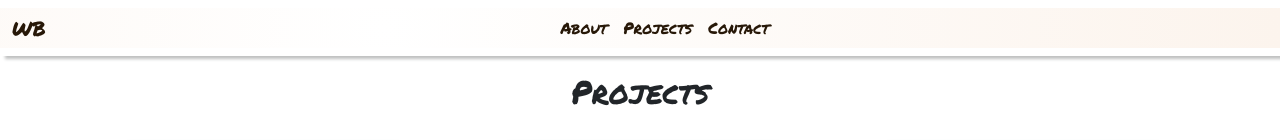
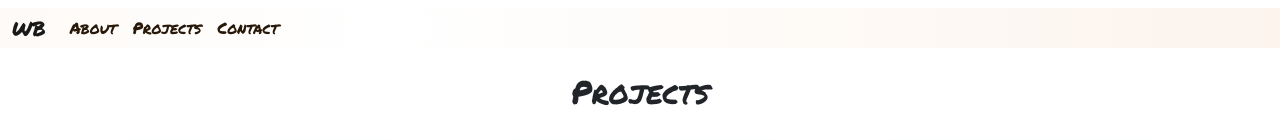
Before and after one commit to WillBridge0789/WillBridge0789.github.io, a React (Create React App) app in the folder portfolio/: page /projects in a window 1280 px wide. Shown: the top 140 px of the page. Built offline with nearby package versions, Linux system fonts and the light colour scheme; a web font is replaced by a local one.

Commit message:
NavBar fixed

```diff
--- a/portfolio/src/Nav.js
+++ b/portfolio/src/Nav.js
@@ -20,22 +20,19 @@ function NavBar() {
         >
           <span className="navbar-toggler-icon"></span>
         </button>
-        <div
-          className="collapse navbar-collapse d-flex justify-content-center"
-          id="navbarNavAltMarkup"
-        >
+        <div className="collapse navbar-collapse" id="navbarNavAltMarkup">
           <div className="navbar-nav">
             {/* <Link to="/home" class="nav-link nav-home">Home</Link> */}
-            <Link to="/about" class="nav-link rainbow">
+            <Link to="/about" className="nav-link rainbow">
               About
             </Link>
             {/* <Link to="/blog" class="nav-link rainbow">
               Blog
             </Link> */}
-            <Link to="/projects" class="nav-link rainbow">
+            <Link to="/projects" className="nav-link rainbow">
               Projects
             </Link>
-            <Link to="/contact" class="nav-link rainbow">
+            <Link to="/contact" className="nav-link rainbow">
               Contact
             </Link>
           </div>
--- a/portfolio/src/Projects.js
+++ b/portfolio/src/Projects.js
@@ -17,7 +17,7 @@ function Projects() {
         </div>
         <div className="row d-flex justify-content-center" data-aos="fade-up">
           <div className="col-md-4 d-flex justify-content-center mt-4">
-            <a href="http://willbridge0789.gitpod.io/alarm_clock/">
+            <a href="http://willbridge0789.gitpod.io/alarm-clock/">
               <figure>
                 <img
                   src="./img/Alarm_clock.png"
--- a/portfolio/src/css/style.css
+++ b/portfolio/src/css/style.css
@@ -13,10 +13,6 @@ body img {
 
 .container-fluid {
     background: radial-gradient(circle at 30%, white, #fcf4ed);
-}
-
-#top-nav {
-    box-shadow: 5px 3px 3px #BFC0C0;
 }
 
 #navbarNavAltMarkup {
@@ -71,6 +67,7 @@ body img {
 a {
     color: white;
     text-decoration: none;
+    font-family: 'Permanent Marker', 'cursive';
 }
 
 /* a:hover {
@@ -82,9 +79,7 @@ figcaption {
     color:rgb(39, 24, 8);
 }
 
-.nav-link,
-.navbar-brand,
-.nav-home {
+.nav-link {
     color: rgb(39, 24, 8);
     font-family: 'Permanent Marker', 'cursive';
 }
@@ -92,14 +87,7 @@ figcaption {
 .nav-link:hover,
 .navbar-brand:hover,
 .nav-home:hover {
-    color: #BFC0C0;
-    background-color: #1F1F1F;
-}
-
-.nav-link:active,
-.navbar-brand:active,
-.nav-home:active {
-    color: #FFFFFF;
+    color: #4F5D75;
 }
 
 #contact-header {
```
Also changed, not shown: portfolio/src/App.js (+4 -6 lines).
